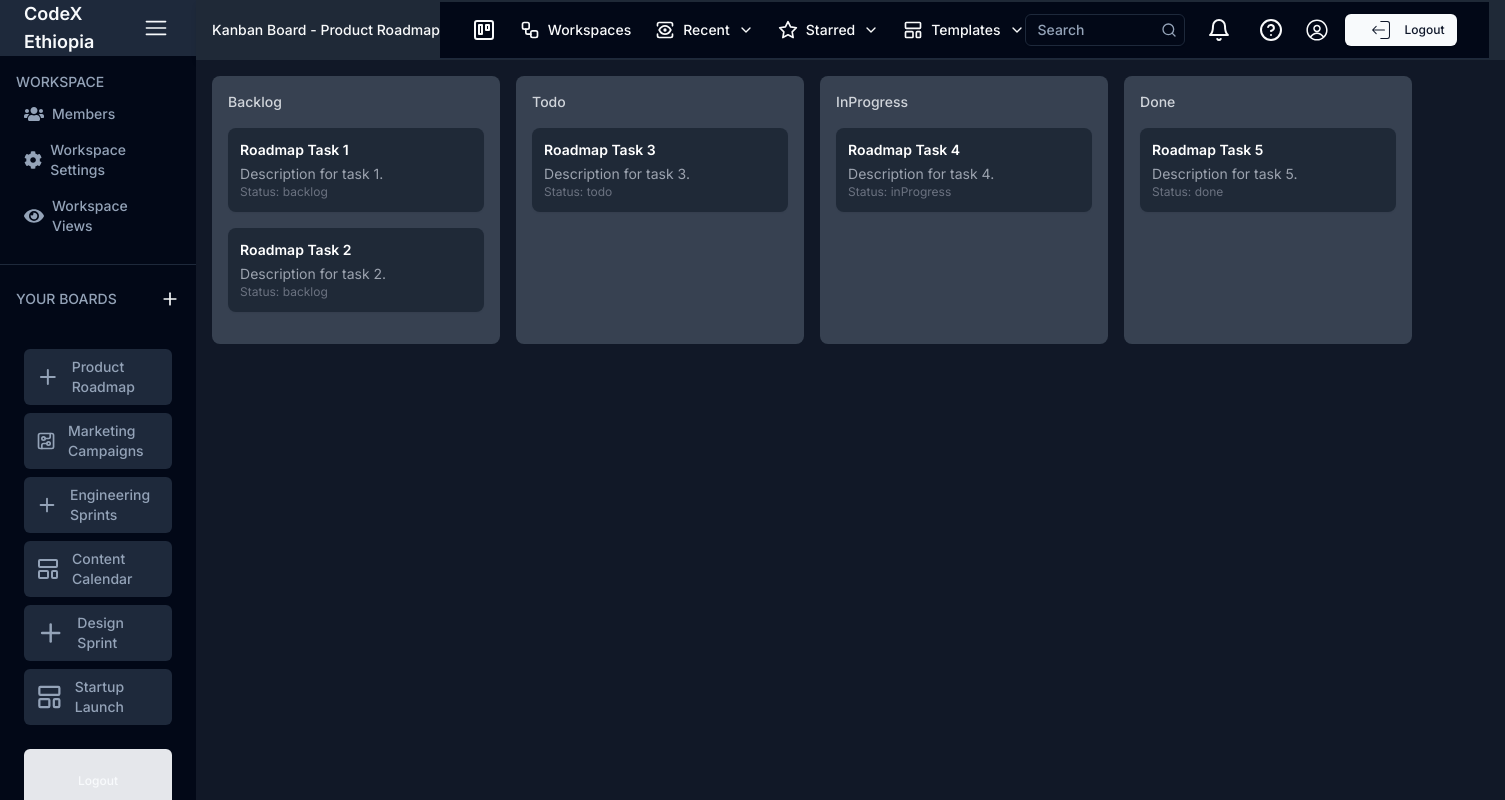
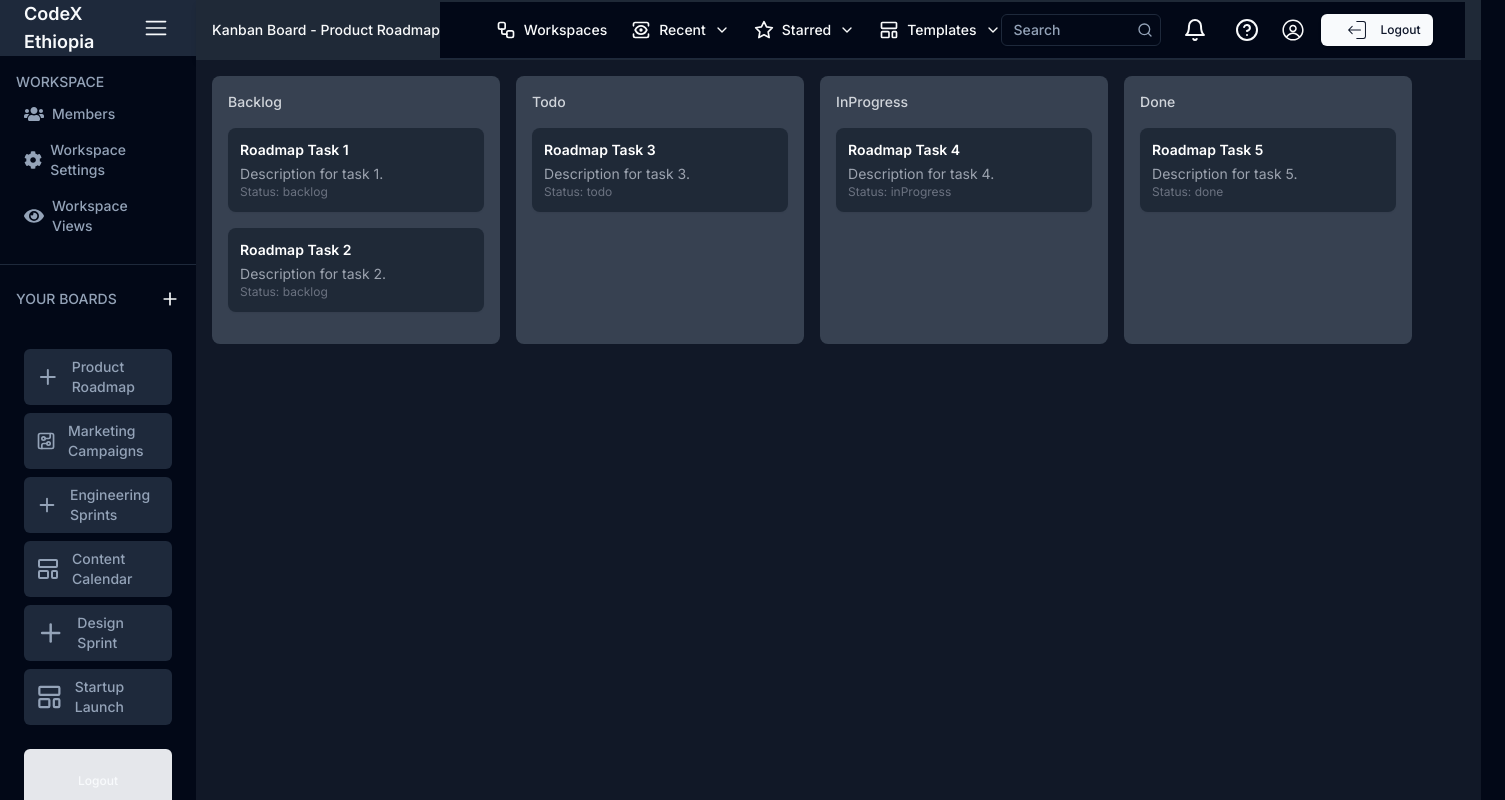
Before and after one commit to abenooo/kanban_project_management_tools, a Next.js app: page / in a window 1280 px wide. Shown: the whole page, 1505 px wide, since content can reach past the window. Built offline with nearby package versions, Linux system fonts and the light colour scheme.

Commit message:
Remove unused logo

```diff
--- a/src/componet/Navbar.tsx
+++ b/src/componet/Navbar.tsx
@@ -27,7 +27,6 @@ export default function Navbar() {
       <div className="container flex h-14 items-center justify-between px-4 sm:px-6 md:px-8">
         <nav className="flex items-center gap-6">
           <Link href="#" className="flex items-center gap-2" prefetch={false}>
-            <TrelloIcon className="h-6 w-6" />
             <span className="sr-only">CodeX Ethiopia</span>
           </Link>
           <div className="hidden items-center gap-6 md:flex">
```
